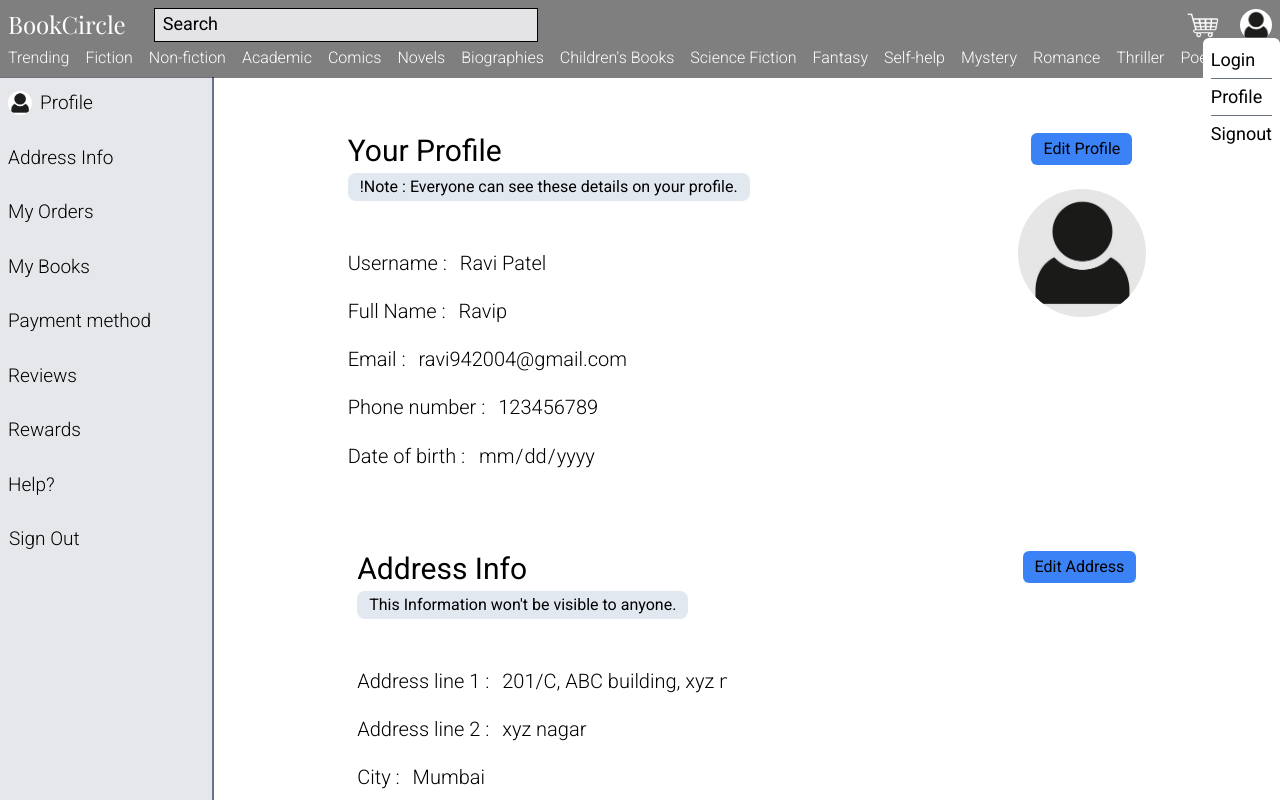
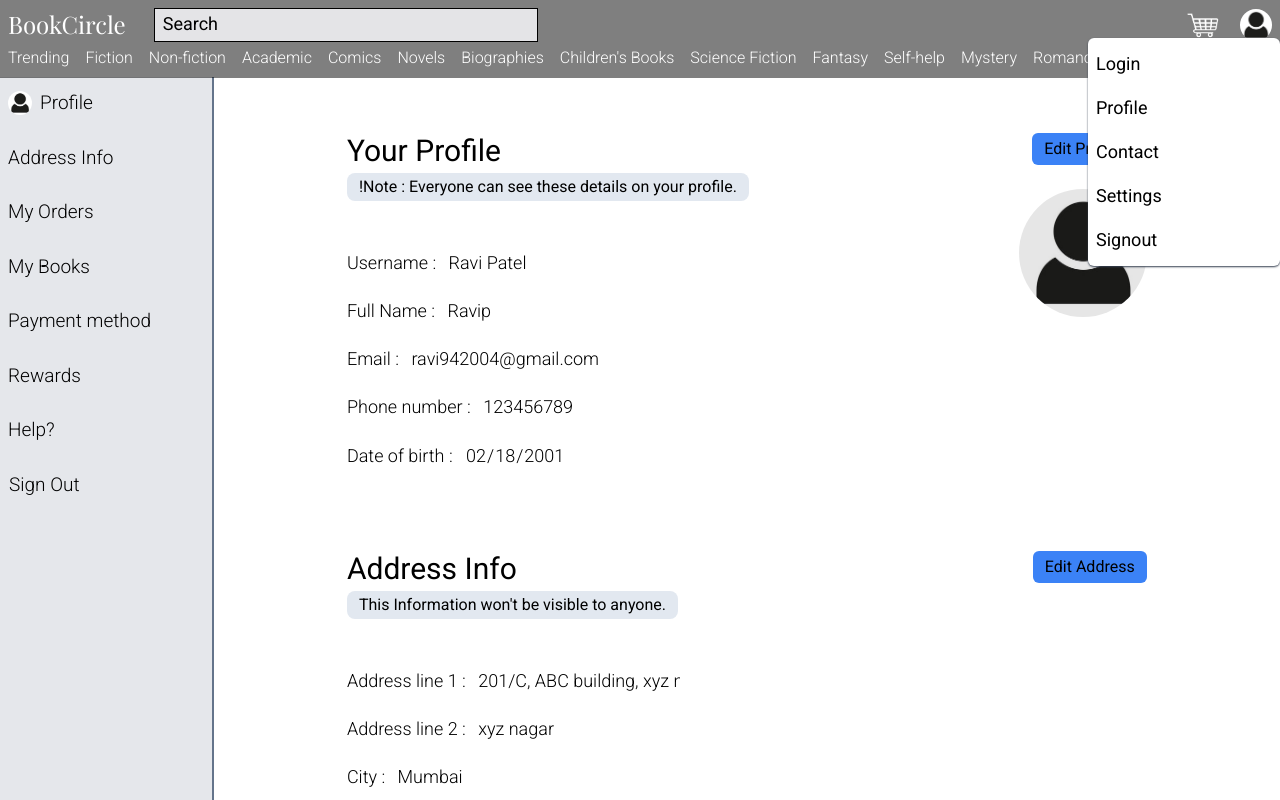
Before and after one commit to RaviPatel94/BookCirlce, a React (Vite) app: page /profile in a window 1280 px wide. Both pictures are taken after a click on the picture 1256 px from the left and 25 px from the top of the page. Built offline with nearby package versions, Linux system fonts and the light colour scheme; a web font is replaced by a local one.

Commit message:
better ux

```diff
--- a/src/Components/Navbar.jsx
+++ b/src/Components/Navbar.jsx
@@ -1,4 +1,4 @@
-import React,{useState} from 'react'
+import React,{useEffect, useState} from 'react'
 import { useCategory } from './Context/Category';
 import { Link, NavLink } from 'react-router-dom';
 function Navbar() {
@@ -13,6 +13,14 @@ function Navbar() {
       setcategory(search)
     }
   }
+
+  // const optclose=()=>{
+  //   window.addEventListener("click",()=>{
+  //     if(navopt)
+  //     setnavopt(false)
+  //   })
+  // }
+  //   optclose()
 
   return (
     <nav className='w-screen top-0 fixed pt-2 px-2 z-40 bg-black bg-opacity-50 text-white'>
@@ -29,11 +37,13 @@ function Navbar() {
           <NavLink to="/cart"> <img src="/images/cart.png" alt="Cart icon" className='h-6 sm:h-8 cursor-pointer ' /></NavLink>
           <div>
           <img src="/images/pfp.jpg" alt=" Profile picture" className='h-6 sm:h-8 cursor-pointer rounded-full' onClick={()=>setnavopt(prev=>!prev)} />
-          <div className={`absolute bg-white right-0 top-[38px] rounded-md text-black py-1 px-2 text-lg ${navopt?"":"hidden"}`} >
+          <div className={` w-48 absolute bg-white right-0 top-[38px] shadow-sm shadow-gray-700 rounded-md text-black py-1 text-lg ${navopt?"":"hidden"}`} >
             <ul >
-            <NavLink to="/login"><li className='border-b border-gray-500 py-1'>Login</li></NavLink>
-            <NavLink to="/profile"> <li className='border-b border-gray-500 py-1'>Profile</li></NavLink>
-              <li className='py-1'>Signout</li>
+            <NavLink to="/login"><li className=' border-gray-500 py-2 hover:bg-gray-200 px-2'>Login</li></NavLink>
+            <NavLink to="/profile"> <li className=' border-gray-500 py-2 hover:bg-gray-200 px-2'>Profile</li></NavLink>
+            <li className='py-2 hover:bg-gray-200  border-gray-500 px-2 '>Contact</li>
+            <li className='py-2 hover:bg-gray-200  border-gray-500 px-2'>Settings</li>
+            <li className='py-2 hover:bg-gray-200 px-2'>Signout</li>
             </ul>
           </div>
           </div>
--- a/src/Components/Profile.jsx
+++ b/src/Components/Profile.jsx
@@ -1,26 +1,59 @@
-import React from 'react'
+import React, { useEffect, useState } from 'react'
 import Profileopt from './profileopt.jsx/Profileopt'
 import Addinfo from './profileopt.jsx/Addinfo'
 import Orders from './profileopt.jsx/Orders'
+import Books from './profileopt.jsx/Books'
+import Payment from './profileopt.jsx/Payment'
+import Rewards from './profileopt.jsx/Rewards'
+import Help from './profileopt.jsx/Help'
 
 function Profile() {
+
+  const [inview, setinview] = useState(" ")
+
+  useEffect(()=>{
+      const item=document.getElementById(inview)
+      item?.scrollIntoView({behavior:"smooth"})
+      setinview(" ")
+  },[inview])
+
+
   return (
     <main className='pt-[77px] h-screen flex w-screen'>
         <ul className=' w-64 h-full flex flex-col border-r-2 font-light border-slate-500 bg-gray-200 divide-y-[2px] divide-gray-200'>
-          <li className='sideopt flex gap-2 items-center'> <img src="/images/pfp.jpg" alt="pfp" className='w-6 h-6 rounded-full' /> Profile</li>
-          <li className='sideopt'>Address Info</li>
-          <li className='sideopt'>My Orders</li>
-          <li className='sideopt'>My Books</li>
-          <li className='sideopt'>Payment method</li>
-          <li className='sideopt'>Reviews</li>
-          <li className='sideopt'>Rewards</li>
-          <li className='sideopt'>Help?</li>
-          <li className='sideopt border'>Sign Out</li>
+          <li className='sideopt flex gap-2 items-center'
+          onClick={()=>setinview("profile")}
+          > <img src="/images/pfp.jpg" alt="pfp" className='w-6 h-6 rounded-full'/> Profile</li>
+          <li className='sideopt'
+          onClick={()=>setinview("address")}
+          >Address Info</li>
+          <li className='sideopt'
+          onClick={()=>setinview("orders")}
+          >My Orders</li>
+          <li className='sideopt'
+          onClick={()=>setinview("mybooks")}
+          >My Books</li>
+          <li className='sideopt'
+          onClick={()=>setinview("Payment")}
+          >Payment method</li>
+          <li className='sideopt'
+          onClick={()=>setinview("rewards")}
+          >Rewards</li>
+          <li className='sideopt'
+          onClick={()=>setinview("help")}
+          >Help?</li>
+          <li className='sideopt border'
+          onClick={()=>setinview("signout")}
+          >Sign Out</li>
         </ul>
-        <div className='w-full h-full overflow-y-scroll pb-10 flex flex-col gap-20'>
+        <div className='w-full h-full overflow-y-scroll pb-10 flex flex-col items-center gap-20'>
           <Profileopt/>
           <Addinfo/>
           <Orders/>
+          <Books/>
+          <Payment/>
+          <Rewards/>
+          <Help/>
         </div>
     </main>
   )
--- a/src/Components/profileopt.jsx/Addinfo.jsx
+++ b/src/Components/profileopt.jsx/Addinfo.jsx
@@ -9,13 +9,13 @@ const [edit, setedit] = useState(false)
   const [country, setcountry] = useState("India")
 
   return (
-    <div className='flex h-max justify-around items-center w-full'>
-      <div className='flex w-full justify-around h-max items-start'>
+    <div id='address' className='flex h-max justify-between items-center w-9/12'>
+      <div className='flex w-full justify-between h-max items-start'>
         <div className=' h-full flex justify-center gap-12 flex-col'>
             <div>
             <h1 className='text-3xl mb-1'>Address Info</h1>
             <p className='bg-slate-200 px-3 py-[2px] rounded-lg w-max'>This Information won't be visible to anyone.</p></div>
-            <div className='flex flex-col gap-5 text-xl font-light'>
+            <div className='flex flex-col gap-5 text-lg font-light'>
                 <div className='w-max'>Address line 1 : <input type="text" placeholder='201/C, ABC building' value={address1} readOnly={!edit} onChange={(e)=>setaddress1(e.target.value)} className={`px-2 outline-none w-max cursor-default ${edit?"bg-slate-200 rounded-lg cursor-text":""}`} /></div>
                 <div>Address line 2 : <input type="text" placeholder='Your FullName' value={address2} readOnly={!edit} onChange={(e)=>setaddress2(e.target.value)} className={`px-2 outline-none w-max cursor-default ${edit?"bg-slate-200 rounded-lg cursor-text":""}`} /></div>
                 <div>City : <input type="text" placeholder='Your city' value={city} readOnly={!edit} onChange={(e)=>setcity(e.target.value)} className={`px-2 outline-none w-max cursor-default ${edit?"bg-slate-200 rounded-lg cursor-text":""}`} /></div>
--- /dev/null
+++ b/src/Components/profileopt.jsx/Books.jsx
@@ -0,0 +1,11 @@
+import React from 'react'
+
+function Books() {
+  return (
+    <div id='mybooks'>
+        Your books
+    </div>
+  )
+}
+
+export default Books
--- /dev/null
+++ b/src/Components/profileopt.jsx/Help.jsx
@@ -0,0 +1,9 @@
+import React from 'react'
+
+function Help() {
+  return (
+    <div id='help'>Help</div>
+  )
+}
+
+export default Help
--- a/src/Components/profileopt.jsx/Orders.jsx
+++ b/src/Components/profileopt.jsx/Orders.jsx
@@ -2,7 +2,7 @@ import React from 'react'
 
 function Orders() {
   return (
-    <div className='w-full flex flex-col items-center justify-center'>
+    <div id='orders' className='w-full flex flex-col items-center justify-center'>
         <div className='w-10/12 flex flex-col items-start'>
         <h1 className='text-3xl mb-4'>Your Orders</h1>
         <table className='w-full table-fixed text-center border-separate border-spacing-y-2 font-normal'>
@@ -28,7 +28,7 @@ function Orders() {
                 <tr>
                     <td>1654</td>
                     <td><img src="/images/book3.jpg" className='h-24 mx-auto' alt="" /></td>
-                    <td className='truncate'>Wonder worm  <div className='text-sm font-light'>by Hrish singh</div></td>
+                    <td className='truncate'>Wonder worm  <div className='text-sm font-light'>by Saurabh Patel</div></td>
                     <td>490rs</td>
                     <td>26/12/2024</td>
                     <td><div className='flex items-center justify-center gap-2' > <div className='h-[10px] w-[10px] bg-blue-500 rounded-full'></div>Shipped </div></td>
--- /dev/null
+++ b/src/Components/profileopt.jsx/Payment.jsx
@@ -0,0 +1,9 @@
+import React from 'react'
+
+function Payment() {
+  return (
+    <div id='payment'>Payment</div>
+  )
+}
+
+export default Payment
--- a/src/Components/profileopt.jsx/Profileopt.jsx
+++ b/src/Components/profileopt.jsx/Profileopt.jsx
@@ -7,7 +7,7 @@ function Profileopt() {
   const [username, setusername] = useState("Ravip")
   const [email, setemail] = useState("ravi942004@gmail.com")
   const [number, setnumber] = useState("123456789")
-  const [country, setcountry] = useState("india")
+  const [dob, setdob] = useState("2001-02-18")
   const [image, setimage] = useState("/images/pfp.jpg")
 
   const handlefile=(e)=>{
@@ -18,25 +18,25 @@ function Profileopt() {
   }
 
   return (
-    <div className='flex h-max pt-14 justify-around items-center w-full'>
-      <div className='flex w-full justify-around h-max items-start'>
+    <div id='profile' className='flex h-max pt-14 justify-between items-center w-9/12'>
+      <div className='flex w-full justify-between h-max items-start'>
         <div className=' h-full flex justify-center gap-12 flex-col'>
             <div>
             <h1 className='text-3xl mb-1'>Your Profile</h1>
             <p className='bg-slate-200 px-3 py-[2px] rounded-lg w-max '>!Note : Everyone can see these details on your profile.</p></div>
-            <div className='flex flex-col gap-5 text-xl font-light'>
+            <div className='flex flex-col gap-5 text-lg font-light'>
                 <div className='w-max'>Username : <input type="text" placeholder='Your Username' value={name} readOnly={!edit} onChange={(e)=>setname(e.target.value)} className={`px-2 outline-none w-max cursor-default ${edit?"bg-slate-200 rounded-lg cursor-text":""}`} /></div>
                 <div>Full Name : <input type="text" placeholder='Your FullName' value={username} readOnly={!edit} onChange={(e)=>setusername(e.target.value)} className={`px-2 outline-none w-max cursor-default ${edit?"bg-slate-200 rounded-lg cursor-text":""}`} /></div>
                 <div>Email : <input type="text" placeholder='Your Email' value={email} readOnly={!edit} onChange={(e)=>setemail(e.target.value)} className={`px-2 outline-none w-max cursor-default ${edit?"bg-slate-200 rounded-lg cursor-text":""}`} /></div>
                 <div>Phone number : <input type="text" placeholder='Your Number' value={number} readOnly={!edit} onChange={(e)=>setnumber(e.target.value)} className={`px-2 outline-none w-max cursor-default ${edit?"bg-slate-200 rounded-lg cursor-text":""}`} /></div>
-                <div>Date of birth : <input type='date'  value={country} readOnly={!edit} onChange={(e)=>setcountry(e.target.value)} className={`px-2 outline-none w-max cursor-default ${edit?"bg-slate-200 rounded-lg cursor-text":""}`} /></div>
+                <div>Date of birth : <input type='date'  value={dob} readOnly={!edit} onChange={(e)=>setdob(e.target.value)} className={`px-2 outline-none w-max cursor-default ${edit?"bg-slate-200 rounded-lg cursor-text":""}`} /></div>
             </div>
 
         </div>
-        <div className='flex flex-col gap-6  items-center relative' >
+        <div className='flex flex-col gap-6 text-base items-center relative' >
         <button className='bg-blue-500 px-3 py-1 rounded-md hover:bg-blue-600 hover:text-gray-100' onClick={()=>setedit(prev=>!prev)}>{edit?"Save":"Edit Profile"}</button>
             <img src={image} className='w-32 h-32 rounded-full brightness-90' alt="Profile pic" />
-            <input type="file" accept='image/*' placeholder={image} className={`absolute top-28 -right-36 ${edit?"":"hidden"}`} onChange={handlefile} />
+            <input type="file" accept='image/*' placeholder={image} className={`absolute top-48 -right-36 ${edit?"":"hidden"}`} onChange={handlefile} />
 
         </div>
         </div>
--- /dev/null
+++ b/src/Components/profileopt.jsx/Rewards.jsx
@@ -0,0 +1,9 @@
+import React from 'react'
+
+function Rewards() {
+  return (
+    <div id='rewards'>Rewards</div>
+  )
+}
+
+export default Rewards
```
